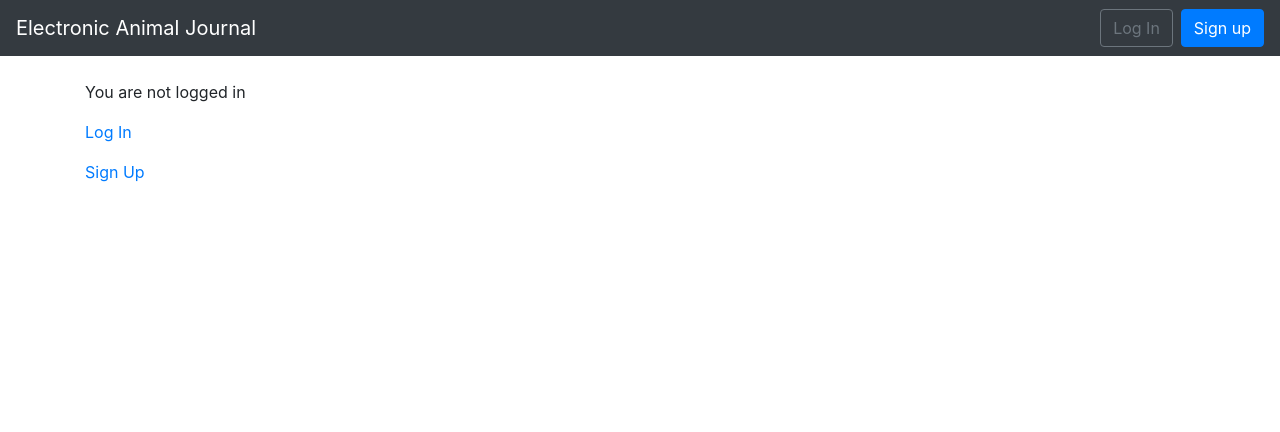
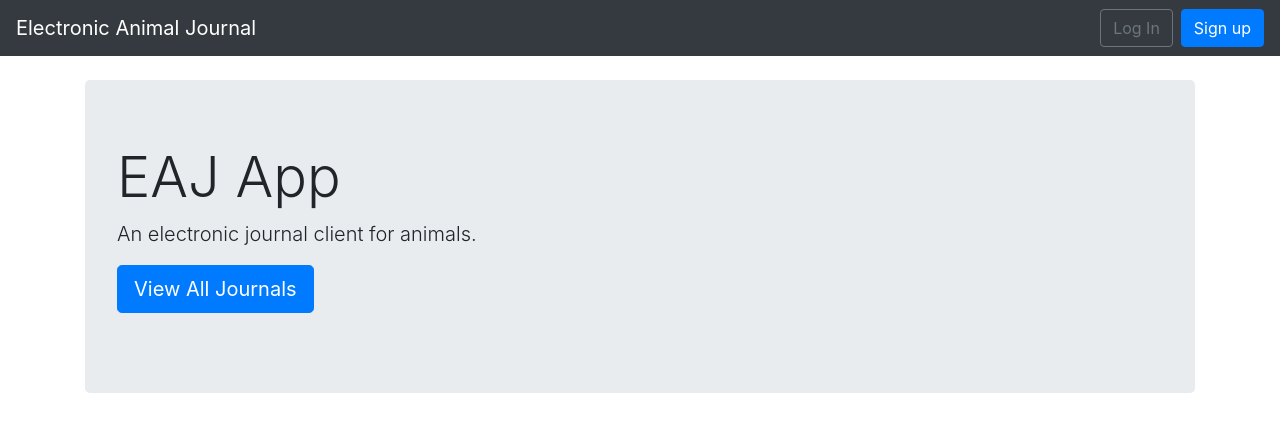
Before and after one commit to ebachs10/DAT_EAJ_old, a Django app: page / in a window 1280 px wide. Shown: the top 432 px of the page. Run offline with Django 3.2, Linux system fonts and the light colour scheme; some libraries are stand-ins or nearby versions.

Commit message:
Completed chapter 13

```diff
--- a/journals/urls.py
+++ b/journals/urls.py
@@ -1,6 +1,16 @@
 # journals/urls.py
 from django.urls import path
-from .views import JournalListView
+from .views import(
+    JournalListView,
+    JournalUpdateView,
+    JournalDetailView,
+    JournalDeleteView,
+    JournalCreateView,
+)
 urlpatterns = [
-path('', JournalListView.as_view(), name='journal_list'),
+    path('<int:pk>/edit/', JournalUpdateView.as_view(), name = 'journal_edit'),
+    path('<int:pk>/', JournalDetailView.as_view(), name = 'journal_detail'),
+    path('<int:pk>/delete/', JournalDeleteView.as_view(), name = 'journal_delete'),
+    path('new/' , JournalCreateView.as_view(), name = 'journal_new'),
+    path('', JournalListView.as_view(), name='journal_list'),
 ]
--- a/templates/base.html
+++ b/templates/base.html
@@ -17,6 +17,11 @@ uXoPkFOJwJ8ERdknLPMO" crossorigin="anonymous">
 <body>
     <nav class="navbar navbar-expand-md navbar-dark bg-dark mb-4">
         <a class="navbar-brand" href="{% url 'home' %}">Electronic Animal Journal</a>
+        {% if user.is_authenticated %}
+            <ul class="navbar-nav mr-auto">
+                <li class="nav-item"><a href="{% url 'journal_new' %}">+ New</a></li>
+            </ul>
+        {% endif %}
         <button class="navbar-toggler" type="button" data-toggle="collapse" data-target="#navbarCollapse"
             aria-controls="navbarCollapse" aria-expanded="false" aria-label="Toggle navigation">
             <span class="navbar-toggler-icon"></span>
--- a/templates/home.html
+++ b/templates/home.html
@@ -1,14 +1,15 @@
+
 {% extends 'base.html' %}
 
 {% block title %} Home {% endblock title %}
 
 {% block content %}
-{% if user.is_authenticated %}
-    Hi {{ user.username }}!
-   <p><a href="{% url 'logout' %}"> Log Out </a></p>
-{% else %}
-    <p> You are not logged in </p>
-    <p><a href="{% url 'login' %}"> Log In </a></p>
-    <p><a href="{% url 'signup' %}"> Sign Up </a></p>
-{% endif %}
+    <div class="jumbotron">
+    <h1 class="display-4">EAJ App</h1>
+    <p class="lead">An electronic journal client for animals.</p>
+    <p class="lead">
+    <a class="btn btn-primary btn-lg" href="{% url 'journal_list' %}"
+    role="button">View All Journals</a>
+    </p>
+    </div>
 {% endblock content %}
--- a/templates/journal_list.html
+++ b/templates/journal_list.html
@@ -15,7 +15,8 @@
         {{ journal.note }}
     </div>
     <div class="card-footer text-center text-muted">
-        <a href="#">Edit</a> | <a href="#">Delete</a>
+        <a href="{% url 'journal_edit' journal.pk %}">Edit</a> |
+        <a href="{% url 'journal_delete' journal.pk %}">Delete</a>
     </div>
 </div>
 <br />
```
Also changed, not shown: journals/models.py (+10 -1 lines), journals/views.py (+22 -1 lines), templates/journal_delete.html (added, +9 -0 lines), templates/journal_detail.html (added, +12 -0 lines), templates/journal_edit.html (added, +9 -0 lines), templates/journal_new.html (added, +9 -0 lines), db.sqlite3, journals/migrations/0002_auto_20190720_0956.py (added).
